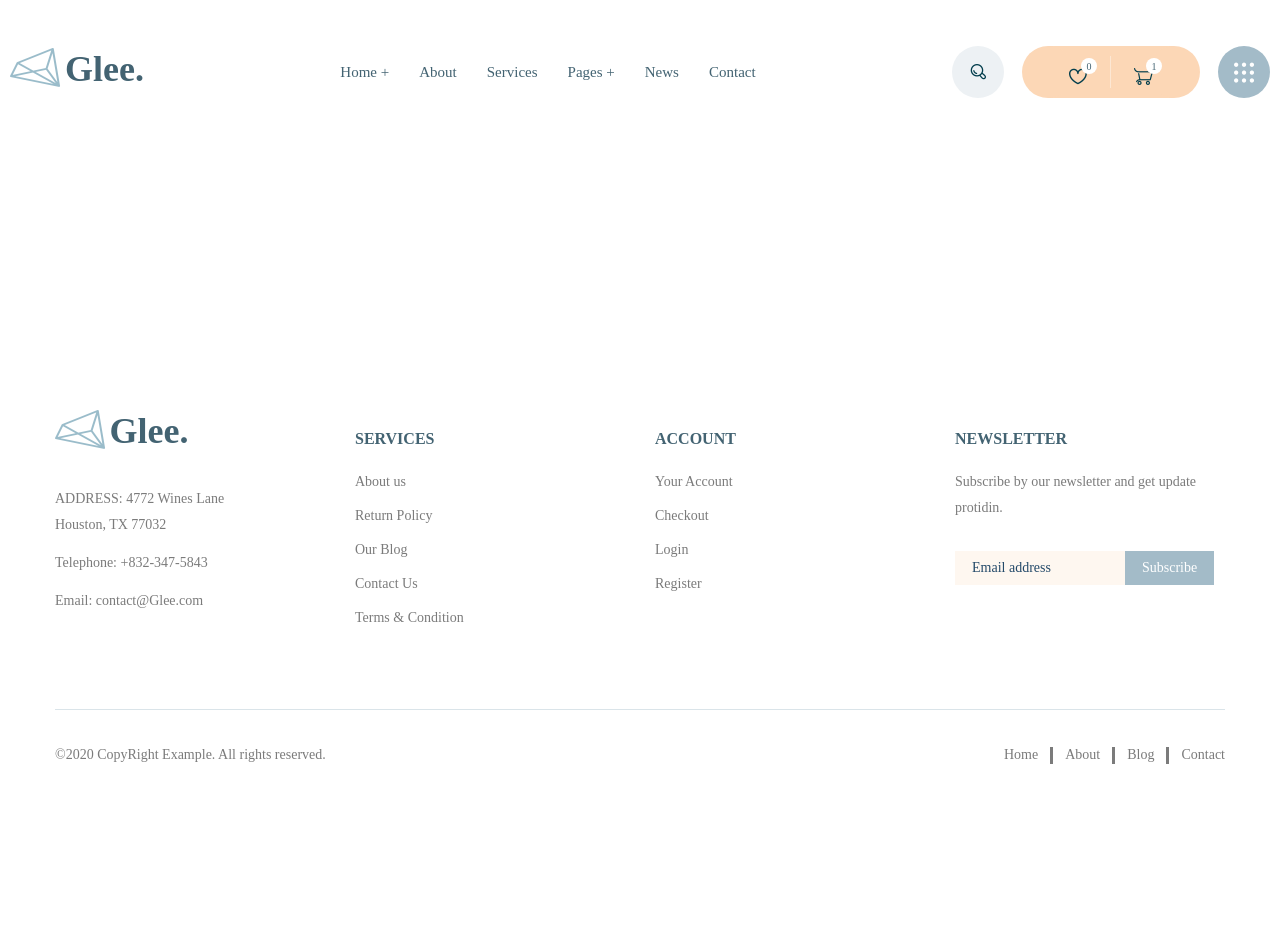
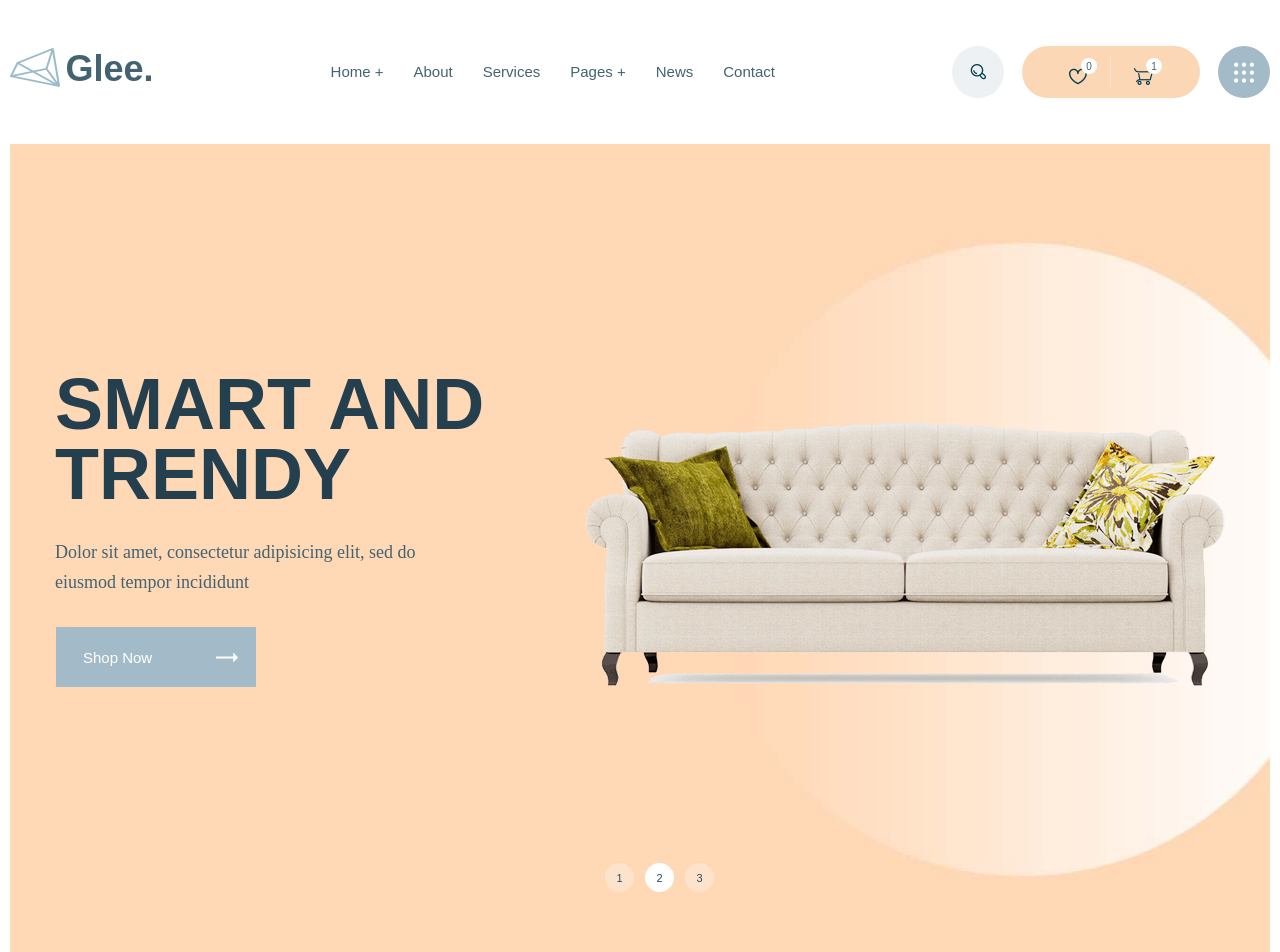
Before and after one commit to 5for3/glee, a website: page app/index.html in a window 1280 px wide. Shown: the top 952 px of the page. Before the commit the page ends 800 px from the top, so only its background shows below. Drawn offline with nearby package versions, Linux system fonts and the light colour scheme; files that its build step writes are made by us from their sources.

Commit message:
slider added

```diff
--- a/app/index.html
+++ b/app/index.html
@@ -74,7 +74,64 @@
   </header>
 
 
-  <main class="main"></main>
+  <main class="main">
+    <section class="slider-top">
+      <div class="section-container">
+        <div class="slider-top__wrap" style="background-image: url(images/slider/bg-1.jpg);">
+          <div class="container">
+            <div class="slider-top__inner">
+              <div class="slider-top__item">
+                <div class="slider-top__item--content">
+                  <div class="slider-top__content">
+                    <h3 class="slider-top__content--title">SMART AND
+                      TRENDY</h3>
+                    <p class="slider-top__content--text">Dolor sit amet, consectetur adipisicing elit, sed do eiusmod
+                      tempor incididunt</p>
+                    <a class="slider-top__content--button" href="#">Shop Now<img class="slider-top__content--arrow"
+                        src="images/arrow-right.png" alt="arrow"></a>
+                  </div>
+                  <div class="slider-top__image">
+                    <img class="slider-top__image--box" src="images/slider/photo-1.png" alt="photo1">
+                  </div>
+                </div>
+              </div>
+              <div class="slider-top__item">
+                <div class="slider-top__item--content">
+                  <div class="slider-top__content">
+                    <h3 class="slider-top__content--title">SMART AND
+                      TRENDY</h3>
+                    <p class="slider-top__content--text">Dolor sit amet, consectetur adipisicing elit, sed do eiusmod
+                      tempor incididunt</p>
+                    <a class="slider-top__content--button" href="#">Shop Now<img class="slider-top__content--arrow"
+                        src="images/arrow-right.png" alt="arrow"></a>
+                  </div>
+                  <div class="slider-top__image">
+                    <img class="slider-top__image--box" src="images/slider/photo-1.png" alt="photo1">
+                  </div>
+                </div>
+              </div>
+              <div class="slider-top__item">
+                <div class="slider-top__item--content">
+                  <div class="slider-top__content">
+                    <h3 class="slider-top__content--title">SMART AND
+                      TRENDY</h3>
+                    <p class="slider-top__content--text">Dolor sit amet, consectetur adipisicing elit, sed do eiusmod
+                      tempor incididunt</p>
+                    <a class="slider-top__content--button" href="#">Shop Now<img class="slider-top__content--arrow"
+                        src="images/arrow-right.png" alt="arrow"></a>
+                  </div>
+                  <div class="slider-top__image">
+                    <img class="slider-top__image--box" src="images/slider/photo-1.png" alt="photo1">
+                  </div>
+                </div>
+              </div>
+            </div>
+          </div>
+        </div>
+      </div>
+    </section>
+
+  </main>
 
 
 
--- a/app/js/main.js
+++ b/app/js/main.js
@@ -1,3 +1,8 @@
 $(function () {
-
+  $('.slider-top__inner').slick({
+    dots: true,
+    arrows: false,
+    autoplay: true,
+    autoplaySpead: 3000
+  })
 })
--- a/app/scss/_global.scss
+++ b/app/scss/_global.scss
@@ -13,6 +13,12 @@ body{
   flex-grow: 1;
 }
 
+.section-container{
+  max-width: 1790px;
+  padding: 0 10px;
+  margin: 0 auto;
+}
+
 .container{
   max-width: 1190px;
   padding: 0 10px;
--- /dev/null
+++ b/app/scss/_libs.scss
@@ -0,0 +1 @@
+@import '../../node_modules/slick-carousel/slick/slick.scss';
--- a/app/scss/_reset.scss
+++ b/app/scss/_reset.scss
@@ -37,7 +37,6 @@ ul[class] {
 }
 
 img {
-  max-width: 100%;
   display: block;
 }
 
--- a/app/scss/_vars.scss
+++ b/app/scss/_vars.scss
@@ -2,6 +2,7 @@ $default: #436372;
 $accent: #a3bbc8;
 $input: #234969;
 $menu-list: #7b7b7b;
+$buttons: #a3bbc8;
 
 
 
@@ -11,18 +12,18 @@ $menu-list: #7b7b7b;
 }
 
 %rubik-500 {
-  font-family: 'Rubik-Medium';
+  font-family: 'Rubik-Medium', sans-serif;
   font-weight: 500;
 }
 %dmsans-400{
-  font-family: 'DMSans-Regular';
+  font-family: 'DMSans-Regular', sans-serif;
   font-weight: 400;
 }
 %dmsans-500 {
-  font-family: 'DMSans-Medium';
+  font-family: 'DMSans-Medium', sans-serif;
   font-weight: 500;
 }
 %dmsans-700 {
-  font-family: 'DMSans-Bold';
+  font-family: 'DMSans-Bold', sans-serif;
   font-weight: 700;
 }
--- a/app/scss/style.scss
+++ b/app/scss/style.scss
@@ -1,6 +1,7 @@
 @import 'vars';
 @import 'global';
 @import 'reset';
+@import 'libs';
 @import 'fonts';
 
 
@@ -207,7 +208,7 @@
     height: 34px;
     padding: 0 17px;
     color: #fff;
-    background-color: #a3bbc8;
+    background-color: $buttons;
     border: none;
     cursor: pointer;
   }
@@ -239,5 +240,88 @@
   @extend %dmsans-700;
 }
 
+// main ###############################
+
+//  slider top   ############################
+
+.slider-top{
+  &__wrap{
+    background-repeat: no-repeat;
+    background-size: cover;
+    background-position: center center;
+    padding-top: 225px;
+    height: 819px;
+  }
+  &__item--content{
+    display: flex;
+    justify-content: space-between;
+  }
+  &__image{
+    margin-top: 53px;
+
+
+  }
+  &__content--title{
+    @extend %rubik-500;
+    font-size: 72px;
+    line-height: 70px;
+    color: #243f4d;
+    font-weight: 700;
+    margin-bottom: 28px;
+    text-transform: uppercase;
+  }
+  &__content--text{
+    @extend %rubik-400;
+    color: $default;
+    font-size: 18px;
+    line-height: 30px;
+    max-width: 370px;
+    margin-bottom: 30px;
+  }
+  &__content--button{
+    font-size: 15px;
+    @extend %rubik-500;
+    line-height: 12px;
+    width: 200px;
+    height: 60px;
+    color: #fff;
+    background-color: $buttons;
+    display: block;
+    padding-top: 25px;
+    padding-left: 27px;
+    position: relative;
+    right: -1px;
+  }
+  &__content--arrow{
+    position: absolute;
+    top: 26px;
+    right: 18px;
+  }
+}
+// slick-slider #########
+
+.slick-dots{
+  display: flex;
+  position: absolute;
+  bottom: -205px;
+  left: 550px;
+  & button{
+    background-color: #fde3cc;
+    width: 29px;
+    height: 29px;
+    border: none;
+    border-radius: 50%;
+    @extend %rubik-500;
+    font-size: 11px;
+    color: $input;
+    margin-right: 11px;
+  }
+}
+.slick-active button{
+    background-color: #fff;
+}
+
+
+
 
 @import 'media';
--- a/gulpfile.js
+++ b/gulpfile.js
@@ -33,6 +33,7 @@ function styles() {
 function scripts() {
   return src([
     'node_modules/jquery/dist/jquery.js',
+    'node_modules/slick-carousel/slick/slick.js',
     'app/js/main.js'
   ])
   .pipe(concat('main.min.js'))
--- a/package.json
+++ b/package.json
@@ -22,7 +22,8 @@
     "gulp-sass": "^5.1.0",
     "gulp-uglify": "^3.0.2",
     "jquery": "^3.6.0",
-    "sass": "^1.52.3"
+    "sass": "^1.52.3",
+    "slick-carousel": "^1.8.1"
   },
   "dependencies": {
     "node-fetch": "^2.6.1"
```
Also changed, not shown: app/images/arrow-right.png (added), app/images/slider/bg-1.jpg (added), app/images/slider/photo-1.png (added), app/js/main.min.js. Lines whose indentation alone changed are shown as unchanged.
